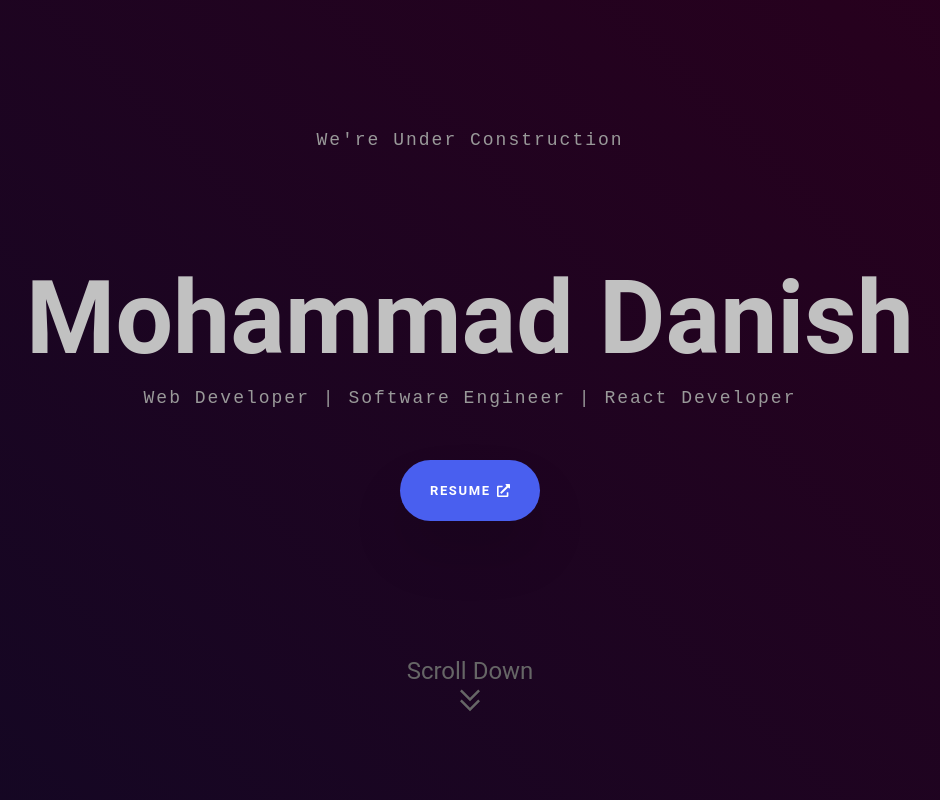
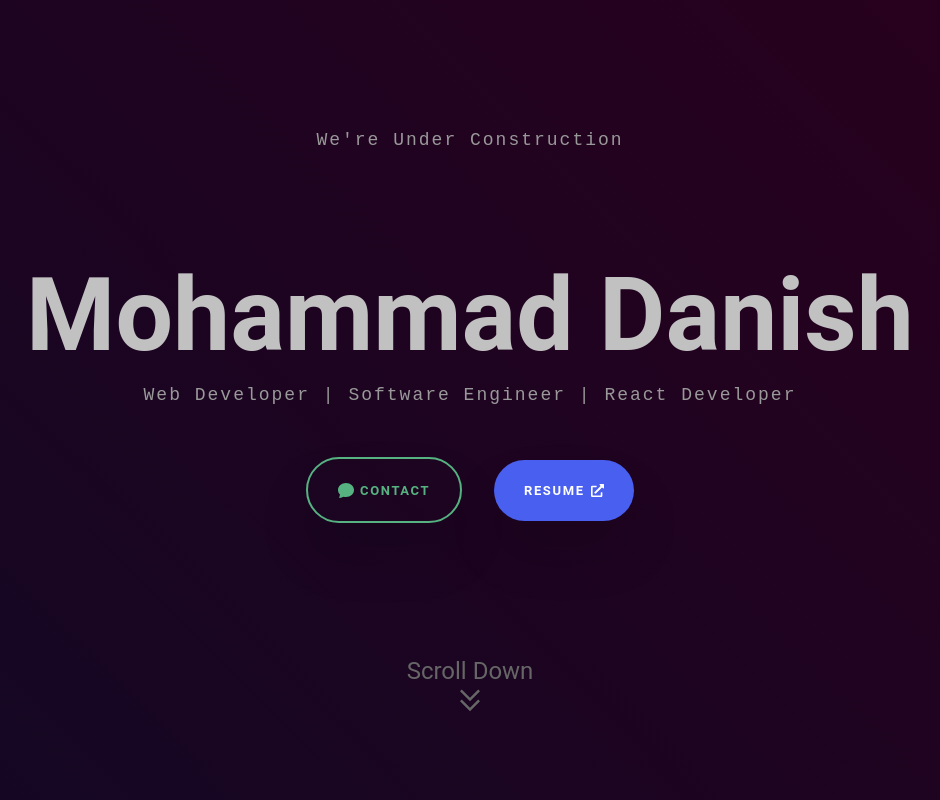
Before and after one commit to MohammadDanishJ/portfolio, a React (Create React App) app: page / in a window 1280 px wide. Shown: the top 800 px of the page, without its empty margins (170-1110 px from the left). Built offline with nearby package versions, Linux system fonts and the light colour scheme.

Commit message:
added contact button on landing screen

```diff
--- a/src/components/LandingSection/index.jsx
+++ b/src/components/LandingSection/index.jsx
@@ -1,6 +1,7 @@
 import React from "react";
 import { MdArrowBackIosNew } from "react-icons/md";
 import { FaExternalLinkAlt } from "react-icons/fa";
+import { BsFillChatFill } from "react-icons/bs";
 import "./styles.css";
 
 const LandingSection = () => {
@@ -41,7 +42,16 @@ const LandingSection = () => {
         >
           Web Developer | Software Engineer | React Developer
         </div>
-        <div className="fl fl-c fl-d-cl resume-container">
+        <div className="fl fl-c resume-container">
+          <a
+            target="_blank"
+            rel="noreferrer"
+            href="mailto:conatct.mdtechs@gmail.com?subject=Want to Hire. Source: Portfolio&body=Hey Mohd Danish, I reached you from your Portfolio."
+            className="fl fl-c contact cp"
+          >
+            <BsFillChatFill size={16} style={{ marginRight: 6 }} />
+            Contact
+          </a>
           <a
             target="_blank"
             rel="noreferrer"
--- a/src/components/LandingSection/styles.css
+++ b/src/components/LandingSection/styles.css
@@ -15,9 +15,11 @@
 
 #home .resume-container {
     margin-top: 52px;
+    gap: 2rem;
 }
 
-#home .resume {
+#home .resume,
+#home .contact {
     font-size: 13px;
     font-weight: 700;
     letter-spacing: 1.63px;
@@ -42,7 +44,14 @@
     outline: none !important;
 }
 
-#home .resume:hover {
+#home .contact {
+    background-color: transparent;
+    border: 2px solid rgb(86, 179, 129);
+    color: rgb(86, 179, 129);
+}
+
+#home .resume:hover,
+#home .contact:hover {
     transform: translateY(-10px);
     box-shadow: rgb(3 3 3 / 14%) 0px 32px 54px;
 }
```
